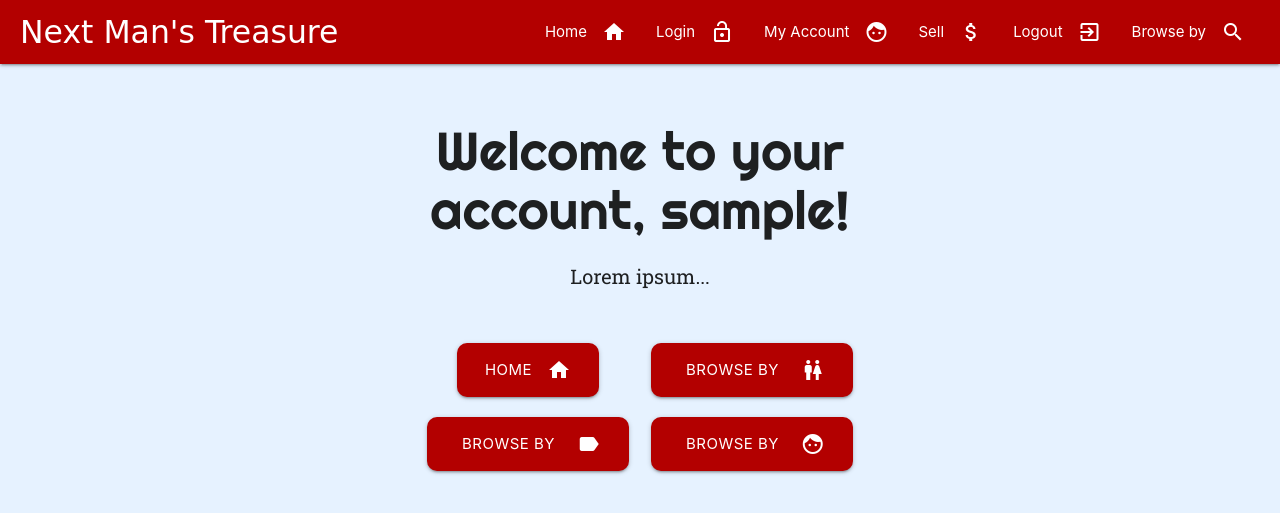
After one commit to Code-Institute-Submissions/datacentric-project, a Flask app: a page that uses templates/base.html in a window 1280 px wide. The commit adds this page. Shown: the top 513 px of the page. Run offline with Flask 2, Linux system fonts and the light colour scheme; tables that the repository leaves empty hold one stand-in row (values such as "Sample post"); some web fonts are replaced.

Commit message:
Created account html page

```diff
--- a/app.py
+++ b/app.py
@@ -1,10 +1,11 @@
 import os
 from flask import Flask, render_template, redirect, request, url_for, flash, session
 from flask_sqlalchemy import SQLAlchemy
+import db
 
 app = Flask('__name__')
 
-app.config['SQLALCHEMY_DATABASE_URI'] = 'postgresql://postgres:sixers1983@localhost/test'
+app.config['SQLALCHEMY_DATABASE_URI'] = 'postgresql://postgres:sixers1983@localhost/mydatabase'
 app.config['SQLALCHEMY_TRACK_MODIFICATIONS'] = True
 
 app.debug = True
@@ -26,31 +27,34 @@ class User(db.Model):
         self.email = email
         self.password = password
 
-class Items(db.Model):
-    id = db.Column('id', db.Integer, primary_key=True)
-    name = db.Column(db.Unicode(50))
-    brand = db.Column(db.Unicode(20))
-    size = db.Column(db.Unicode(4))
-    colour = db.Column(db.Unicode(10))
-    cond = db.Column(db.Unicode(15))
-    gender = db.Column(db.Unicode(6))
-    info = db.Column(db.Unicode(90))
-    price = db.Column(db.Integer)
-    contact = db.Column(db.Unicode(50))
-    imageName = db.Column(db.String(50))
-    imageData = db.Column(db.LargeBinary)
+#    def __repr__(self):
+#        return '<User: username=%r, email=%r, password=%r>' % (self.username, self.email, self.password)
 
-    def __init__(self, id, name, brand, size, colour, cond, gender, info, price, contact):
-        self.id = id
-        self.name = name
-        self.brand = brand
-        self.size = size
-        self.colour = colour
-        self.cond = cond
-        self.gender = gender
-        self.info = info
-        self.price = price
-        self.contact = contact
+#class Items(db.Model):
+#    id = db.Column('id', db.Integer, primary_key=True)
+#    name = db.Column(db.Unicode(50))
+#    brand = db.Column(db.Unicode(20))
+#    size = db.Column(db.Unicode(4))
+#    colour = db.Column(db.Unicode(10))
+#    cond = db.Column(db.Unicode(15))
+#    gender = db.Column(db.Unicode(6))
+#    info = db.Column(db.Unicode(90))
+#    price = db.Column(db.Integer)
+#    contact = db.Column(db.Unicode(50))
+#    imageName = db.Column(db.String(50))
+#    imageData = db.Column(db.LargeBinary)
+
+#    def __init__(self, id, name, brand, size, colour, cond, gender, info, price, contact):
+#        self.id = id
+#        self.name = name
+#        self.brand = brand
+#        self.size = size
+#        self.colour = colour
+#        self.cond = cond
+#        self.gender = gender
+#        self.info = info
+#        self.price = price
+#        self.contact = contact
 
 # (name VARCHAR(50), brand VARCHAR(20), size VARCHAR(4), colour VARCHAR(10), cond VARCHAR(15), gender VARCHAR(6), info VARCHAR(100), price int, contact VARCHAR(50));
 
@@ -76,12 +80,22 @@ def add_user():
     db.session.add(user)
     db.session.commit()
     session['logged_in'] = True
-    return redirect(url_for('index'))
+    return redirect(url_for('account'))
+
+@app.route('/account/<username>', methods=["GET", "POST"])
+def account(username):
+    """ Displays user account once logged in """
+    user = User.query.filter_by(username=username).first()
+    return render_template("account.html", user=user)
+
+
 
 #    if request.form['password'] == 'password' and request.form['username'] == 'admin':
 #        session['logged_in'] = True
 #    else:
 #        flash('Wrong username and/or password')
+
+
 
 @app.route('/logout')
 def logout():
--- /dev/null
+++ b/db.py
@@ -0,0 +1,4 @@
+from flask import Flask
+from flask_sqlalchemy import SQLAlchemy
+
+db = SQLAlchemy()
--- /dev/null
+++ b/templates/account.html
@@ -0,0 +1,34 @@
+{% extends 'base.html' %}
+{% block content %}
+<div class="container">
+    <div class="row">
+        <div class="col m2 s0">
+            <!-- Empty for styling purposes -->
+        </div>
+        <div class="col m8 s12">
+            <br>
+            <h2><center>Welcome to your account, {{ user.username }}!</center></h2>
+            <p>Lorem ipsum...</p>
+            <br>
+        </div>
+        <div class="col m2 s0">
+            <!-- Empty for styling purposes -->
+        </div>
+        <div class="row">
+        <div class="col m3 s0">
+            <!-- Empty for styling purposes -->
+        </div>
+        <div class="col m3 s12" id="buttons">
+            <a href="{{ url_for('index') }}" class="waves-effect waves-light btn-large" id="sell" align="middle"><i class="material-icons right">home</i>Home</a>
+            <a class="waves-effect waves-light btn-large" id="brand" align="middle"><i class="material-icons right">label</i>Browse by brand</a>
+        </div>
+        <div class="col m3 s12" id="buttons">
+            <a class="waves-effect waves-light btn-large" id="gender" align="middle"><i class="material-icons right">wc</i>Browse by gender</a>
+            <a class="waves-effect waves-light btn-large" id="size" align="middle"><i class="material-icons right">face</i>Browse by size</a>
+        </div>
+        <div class="col m3 s0">
+            <!-- Empty for styling purposes -->
+        </div>
+    </div>
+    </div>
+{% endblock %}
--- a/templates/base.html
+++ b/templates/base.html
@@ -92,7 +92,8 @@
             <a href="#" data-target="mobile-demo" class="sidenav-trigger"><i class="material-icons">menu</i></a>
             <ul class="right hide-on-med-and-down">
               <li><a href="{{ url_for('index') }}">Home<i class="material-icons right">home</i></a></li>
-              <li><a href="{{ url_for('user') }}">My Account<i class="material-icons right">lock_open</i></a></li>
+              <li><a href="{{ url_for('user') }}">Login<i class="material-icons right">lock_open</i></a></li>
+              <li><a href="{{ url_for('account') }}">My Account<i class="material-icons right">face</i></a></li>
               <li><a href="{{ url_for('sell') }}">Sell<i class="material-icons right">attach_money</i></a></li>
               <li><a href="{{ url_for('logout') }}">Logout<i class="material-icons right">exit_to_app</i></a></li>
               <!-- Dropdown Trigger -->
@@ -102,7 +103,8 @@
         </nav>
         <ul class="sidenav" id="mobile-demo">
           <li><a href="{{ url_for('index') }}">Home</a></li>
-          <li><a href="{{ url_for('user') }}">My Account</a></li>
+          <li><a href="{{ url_for('user') }}">Login</a></li>
+          <li><a href="{{ url_for('account') }}">My Account</a></li>
           <li><a href="{{ url_for('sell') }}">Sell</a></li>
           <li><a href="#!">Browse by Brand</a></li>
           <li><a href="#!">Browse by Gender</a></li>
--- a/templates/user.html
+++ b/templates/user.html
@@ -28,7 +28,7 @@
                 <li class="tab col m6 s12"><a href="#register-tab">Register</a></li>
             </ul>
 
-            <!-- Login tab -->
+            <!-- Login tab
 
             <div id="login-tab" class="col m12 s12">
             <br>
@@ -48,6 +48,8 @@
                 </div>
               </form>
             </div>
+
+            -->
 
             <!-- Register tab -->
 
```
